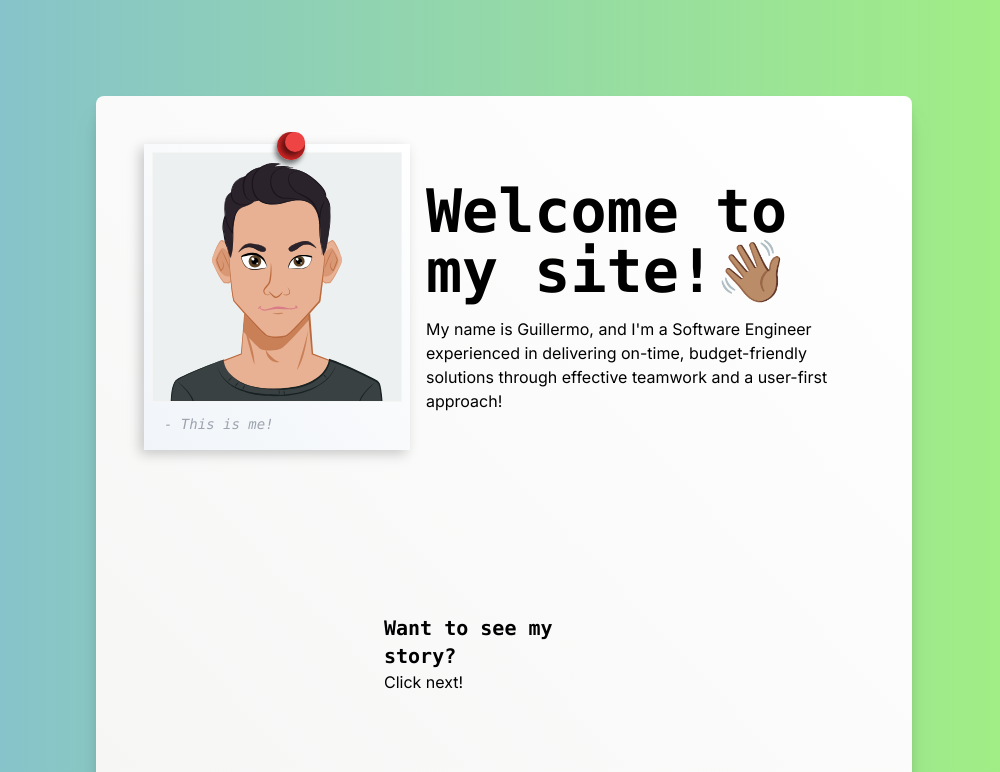
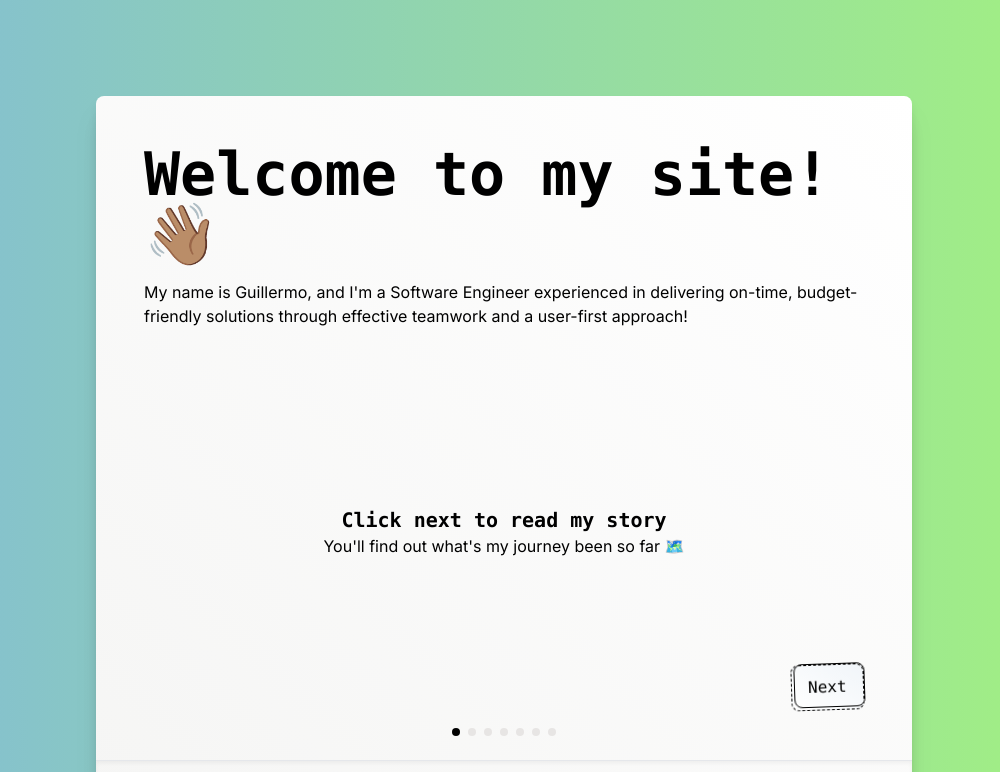
Before and after one commit to guillermo-segura/guillermo-segura.github.io, a Next.js app: page /me in a window 1280 px wide. Shown: the top 772 px of the page, without its empty margins (136-1136 px from the left). Built offline with nearby package versions, Linux system fonts and the light colour scheme.

Commit message:
feat: added img slide

```diff
--- a/src/app/me/page.tsx
+++ b/src/app/me/page.tsx
@@ -1,8 +1,10 @@
 import profilePic from '@/assets/avatar.svg';
+import edinburghPic from '@/assets/edinburgh.jpg';
+import rooserPic from '@/assets/rooser.jpg';
 import CardFooter from "@/components/Card/CardFooter";
 import CardHeader from "@/components/Card/CardHeader";
 import Carousel, { CarouselItem } from '@/components/Carousel/Carousel';
-import PolaroidImg from '@/components/PolaroidImg/PolaroidImg';
+import ImgSlide from '@/components/ImgSlide/ImgSlide';
 import Slide from '@/components/Slide/Slide';
 import content from '@/content/content.json';
 
@@ -14,9 +16,9 @@ export default function Page() {
   return (
     <>
       <CardHeader
-        imgSrc={profilePic}
-        imgAlt="This is me!"
-        imgSize={250}
+        // imgSrc={profilePic}
+        // imgAlt="This is me!"
+        // imgSize={250}
         header={content.me.header}
         description={content.me.description}
       />
@@ -26,52 +28,52 @@ export default function Page() {
         <Carousel>
           <CarouselItem id="carousel__slide1">
             <Slide
-              header="Want to see my story?"
-              content="Click next!"
+              header={content.me.slides[1].header}
+              content={content.me.slides[1].content}
             />
           </CarouselItem>
           <CarouselItem id="carousel__slide2">
             <Slide
               right
               imgSrc={profilePic}
-              header="My early days"
-              content="As many kids in the '90s, my journey starts with early computers and videogames"
+              header={content.me.slides[2].header}
+              content={content.me.slides[2].content}
             />
           </CarouselItem>
           <CarouselItem id="carousel__slide3">
             <Slide
               imgSrc={profilePic}
-              header="Through university"
-              content="I considered this a failure for a long time, as I didn't finish my degree. However, I've come to realise that I learned a lot in other areas and was my first contact with programming"
+              header={content.me.slides[3].header}
+              content={content.me.slides[3].content}
             />
           </CarouselItem>
           <CarouselItem id="carousel__slide4">
             <Slide
-              right
-              imgSrc={profilePic}
-              header="Deciding what's next"
-              content="I worked in multiple jobs as I planned how I'd kickoff my career"
+              header={content.me.slides[4].header}
+              content={content.me.slides[4].content}
             />
           </CarouselItem>
           <CarouselItem id="carousel__slide5">
-            <Slide
-              imgSrc={profilePic}
-              header="Relocating to Edinburgh"
-              content="I decided to move to Edinburgh to go out of my confort zone"
+            <ImgSlide
+              imgSrc={edinburghPic}
+              imgAlt="asdas"
+              header={content.me.slides[5].header}
+              content={content.me.slides[5].content}
             />
           </CarouselItem>
           <CarouselItem id="carousel__slide6">
             <Slide
               right
-              imgSrc={profilePic}
-              header="Working at Rooser"
-              content="Initially as a freelance and then joining the team permanently, this experience sets the ground for my career"
+              imgSrc={rooserPic}
+              header={content.me.slides[6].header}
+              content={content.me.slides[6].content}
             />
           </CarouselItem>
           <CarouselItem id="carousel__slide7">
             <Slide
-              header="What now?"
-              content="I'm taking some time for personal development and choosing carefully what my next steps are. Stay tuned!"
+              right
+              header={content.me.slides[7].header}
+              content={content.me.slides[7].content}
             />
           </CarouselItem>
         </Carousel>
--- a/src/components/Card/CardFooter.tsx
+++ b/src/components/Card/CardFooter.tsx
@@ -18,11 +18,11 @@ export default function CardFooter({ skills = false, traits = false, home = fals
         <IconLink href={GITHUB_URL} imgSrc={gitHubIcon} />
       </div>
 
-      <div className="flex flex-row">
+      {/* <div className="flex flex-row">
         <span className="text-stone-300 font-mono font-sm cursor-pointer p-2">ES 🇪🇸</span>
         <span className="py-2">|</span>
         <span className="font-mono font-sm cursor-pointer p-2">EN 🇬🇧</span>
-      </div>
+      </div> */}
 
       <div className="flex flex-row space-x-4">
         {home && (
--- a/src/components/Carousel/Carousel.tsx
+++ b/src/components/Carousel/Carousel.tsx
@@ -70,7 +70,7 @@ export default function Carousel ({ children }: { children: ReactElement[] }) {
         {children}
       </ol>
       {hasPrev && <div className="absolute bottom-0 left-0"><ButtonLink label="Prev" type="secondary" onClick={onClickPrev}/></div>}
-      {hasNext && <div className="absolute bottom-0 right-0"><ButtonLink label="Next" type="secondary" onClick={onClickNext}/></div>}
+      {hasNext && <div className="absolute bottom-0 right-0 animate-bounce"><ButtonLink label="Next" type="secondary" onClick={onClickNext}/></div>}
       <aside className={classNames.navigation}>
         <ol className={classNames.inlineBlock}>
           {slideIds.map(renderNavigation)}
--- /dev/null
+++ b/src/components/ImgSlide/ImgSlide.tsx
@@ -0,0 +1,61 @@
+import Image, { ImageProps} from 'next/image';
+
+export interface SlideProps {
+  imgSrc: ImageProps['src'];
+  imgAlt: ImageProps['alt'];
+  right?: boolean;
+  header: string;
+  content: string;
+}
+
+const classNames = {
+  container: 'h-full w-full flex flex-row justify-left items-center relative',
+  header: 'font-mono font-bold text-xl',
+  contentContainerL: 'w-1/3 mx-auto',
+  contentContainerR: 'w-1/3 mx-auto text-right',
+}
+
+export default function Slide ({ right = false, imgSrc, imgAlt, header, content }: SlideProps) {
+  if (right) {
+    return (
+      <div className={classNames.container}>
+        <div className={classNames.contentContainerR}>
+          <div className={classNames.header}>
+            {header}
+          </div>
+          <div>
+            {content}
+          </div>
+        </div>
+        <div className="w-1/2 h-full relative overflow-hidden rounded-xl">
+          <Image
+            src={imgSrc}
+            alt={imgAlt}
+            fill
+          />
+        </div>
+      </div>
+    );
+  }
+
+  return (
+    <div className={classNames.container}>
+      <div className="w-1/2 h-full relative overflow-hidden rounded-xl">
+        <Image
+          src={imgSrc}
+          alt={imgAlt}
+          fill
+          className="object-cover"
+        />
+      </div>
+      <div className={classNames.contentContainerL}>
+        <div className={classNames.header}>
+          {header}
+        </div>
+        <div>
+          {content}
+        </div>
+      </div>
+    </div>
+  );
+};
--- a/src/components/Slide/Slide.tsx
+++ b/src/components/Slide/Slide.tsx
@@ -13,8 +13,10 @@ export interface SlideProps {
 const classNames = {
   container: 'h-full flex flex-row justify-around items-center relative',
   header: 'font-mono font-bold text-xl',
-  contentContainerL: 'w-1/3',
-  contentContainerR: 'w-1/3 text-right',
+  contentL: 'w-1/3',
+  contentR: 'w-1/3 text-right',
+  lgContentL: 'w-2/3 text-center',
+  lgContentR: 'w-2/3 text-center',
   next: 'absolute bottom-2 right-2',
   prev: 'absolute bottom-2 left-2',
 }
@@ -23,7 +25,7 @@ export default function Slide ({ right = false, imgSrc, imgAlt, header, content
   if (right) {
     return (
       <div className={classNames.container}>
-        <div className={classNames.contentContainerR}>
+        <div className={imgSrc ? classNames.contentR : classNames.lgContentR}>
           <div className={classNames.header}>
             {header}
           </div>
@@ -39,7 +41,7 @@ export default function Slide ({ right = false, imgSrc, imgAlt, header, content
   return (
     <div className={classNames.container}>
       {imgSrc && <PolaroidImg imgSrc={imgSrc} imgAlt={imgAlt} size={200} tilt="left" />}
-      <div className={classNames.contentContainerL}>
+      <div className={imgSrc ? classNames.contentL : classNames.lgContentL}>
         <div className={classNames.header}>
           {header}
         </div>
--- a/src/content/content.json
+++ b/src/content/content.json
@@ -1,7 +1,37 @@
 {
   "me": {
     "description": "My name is Guillermo, and I'm a Software Engineer experienced in delivering on-time, budget-friendly solutions through effective teamwork and a user-first approach!",
-    "header": "Welcome to my site!👋🏽"
+    "header": "Welcome to my site!👋🏽",
+    "slides": {
+      "1": {
+        "header": "Click next to read my story",
+        "content": "You'll find out what's my journey been so far 🗺️"
+      },
+      "2": {
+        "header": "My early days",
+        "content": "As many kids in the '90s, my journey starts with early computers and videogames"
+      },
+      "3": {
+        "header": "Through university",
+        "content": "I considered this a failure for a long time, as I didn't finish my degree. However, I've come to realise that I learned a lot in other areas and was my first contact with programming"
+      },
+      "4": {
+        "header": "Deciding what's next",
+        "content": "I worked in multiple jobs as I planned how I'd kickoff my career"
+      },
+      "5": {
+        "header": "Relocating to Edinburgh",
+        "content": "I decided to move to Edinburgh to go out of my confort zone"
+      },
+      "6": {
+        "header": "Working at Rooser",
+        "content": "Initially as a freelance and then joining the team permanently, this experience sets the ground for my career"
+      },
+      "7": {
+        "header": "What now?",
+        "content": "I'm taking some time for personal development and choosing carefully what my next steps are. Stay tuned!"
+      }
+    }
   },
   "skills": {
     "description": "I've been working as a Software Engineer for the past 5 years, being Rooser the company where I kicked off my career.",
```
Also changed, not shown: src/assets/rooser.jpg (added), 1 other file (tests, documents, lock files or other folders).
